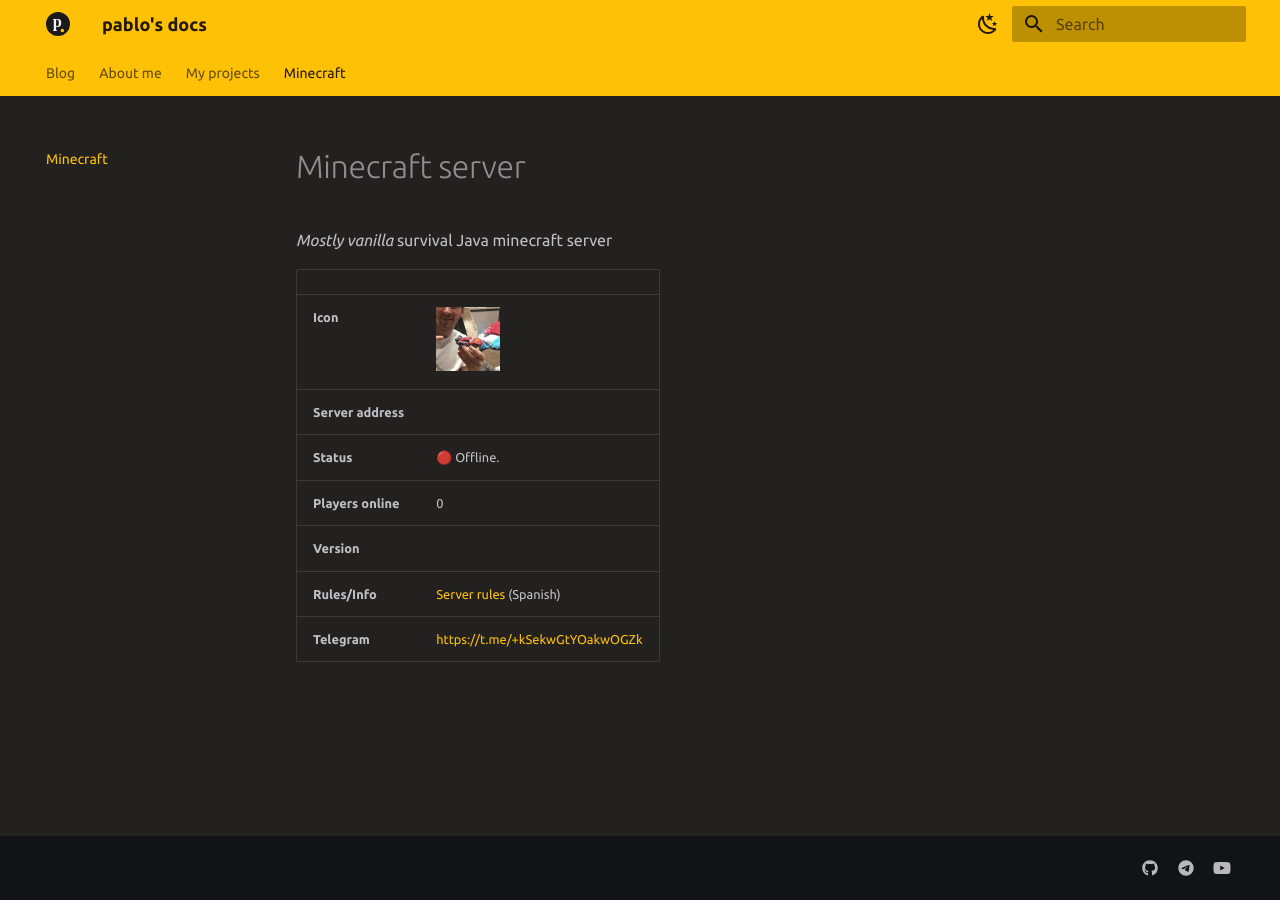
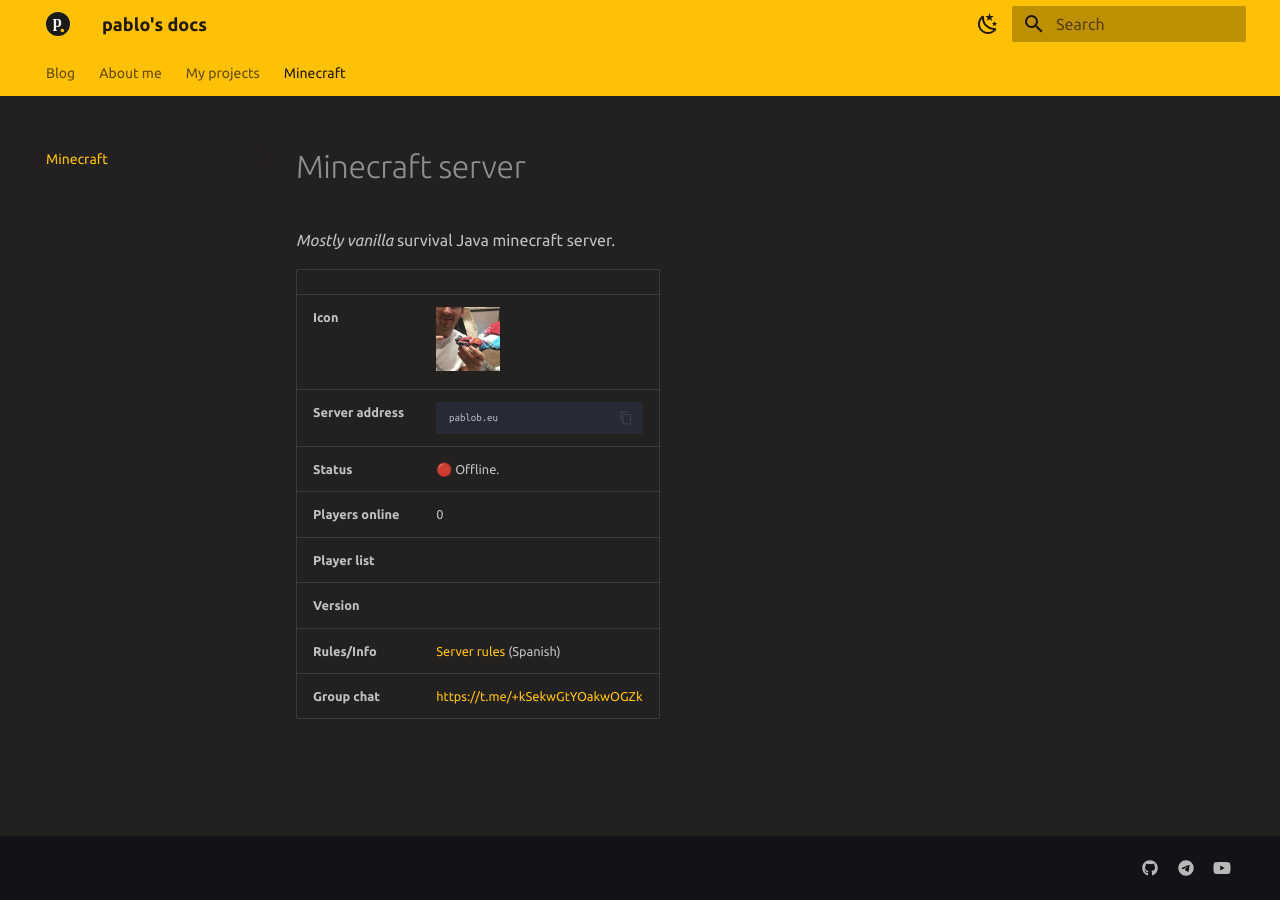
Before and after one commit to pbl0/pablob.eu, an MkDocs documentation site: the page built from docs/minecraft.md, in a window 1280 px wide. Built offline with MkDocs 1.6.1 and Material for MkDocs 9.7.7, drawn with Linux system fonts in a browser that asks for light colours.

```diff
--- a/docs/js/minecraft.js
+++ b/docs/js/minecraft.js
@@ -26,6 +26,8 @@ if (window.location.pathname.includes("minecraft")) {
             document.getElementById("minecraft-icon").src = data.icon;
             setServerAddress(data.host);
             setServerOnline(data.online);
+            document.getElementById("minecraft-player-list").textContent =
+                data.players.list.map((item) => item.name_clean).join(", ");
         } catch (error) {
             console.error("Error fetching server status:", error);
             setServerOnline(false);
--- a/docs/minecraft.md
+++ b/docs/minecraft.md
@@ -1,13 +1,14 @@
 # Minecraft server
 
-_Mostly vanilla_ survival Java minecraft server
+_Mostly vanilla_ survival Java minecraft server.
 
 |                    |                                                                                 |
 | ------------------ | ------------------------------------------------------------------------------- |
 | **Icon**           | <img id="minecraft-icon" src="/assets/favicon/minecraft-server-icon.png"></img> |
-| **Server address** | <div id="minecraft-address"></div>                                              |
+| **Server address** | <pre><code id="minecraft-address">pablob.eu</code></pre>                        |
 | **Status**         | <div id="minecraft-status"></div>                                               |
 | **Players online** | <span id="minecraft-players">0</span>                                           |
+| **Player list**    | <div id="minecraft-player-list"></div>                                          |
 | **Version**        | <div id="minecraft-version"></div>                                              |
 | **Rules/Info**     | [Server rules](https://telegra.ph/Servidor-de-minecraft-01-30) (Spanish)        |
-| **Telegram**       | [https://t.me/+kSekwGtYOakwOGZk](https://t.me/+kSekwGtYOakwOGZk)                |
+| **Group chat**     | [https://t.me/+kSekwGtYOakwOGZk](https://t.me/+kSekwGtYOakwOGZk)                |
```
